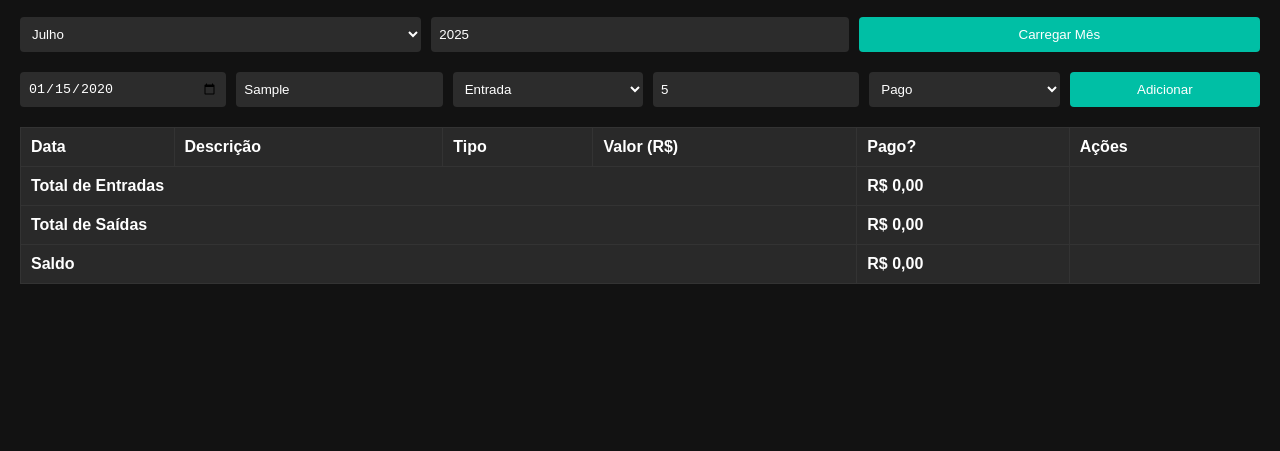
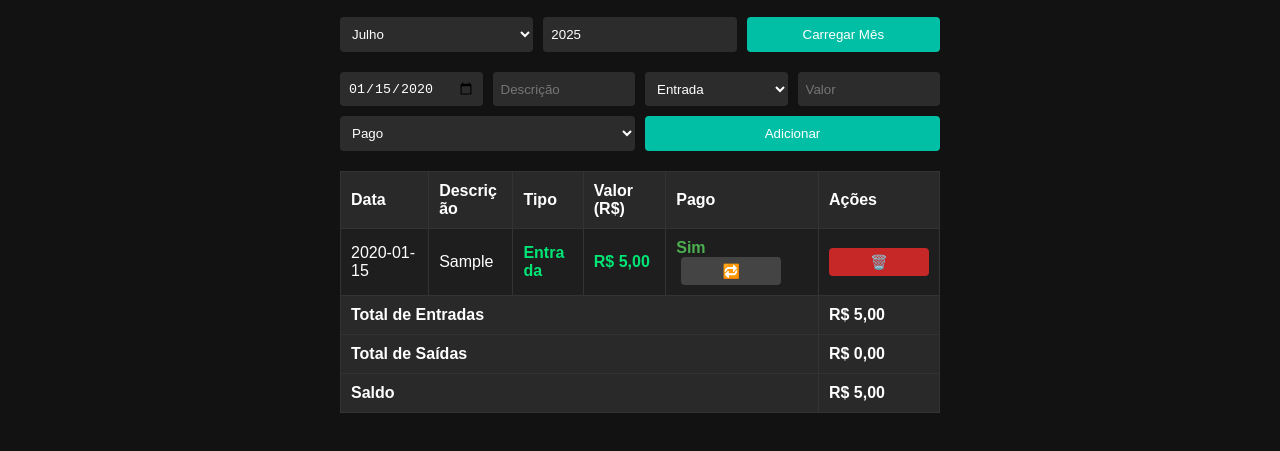
Before and after one commit to FoundationKaleosu/Livro-de-Financas, a plain HTML site: page index.html in a window 1280 px wide. Both pictures are taken after typing "2020-01-15", "Sample", "5" into the empty fields and a click on the button "Adicionar". Shown: the part 81-532 px from the top of the page. Drawn offline with Linux system fonts and the light colour scheme; no server answers.

Commit message:
index.html

```diff
--- a/index.html
+++ b/index.html
@@ -2,8 +2,8 @@
 <html lang="pt-BR">
 <head>
   <meta charset="UTF-8" />
-  <meta name="viewport" content="width=device-width, initial-scale=1" />
-  <title>Livro de Finanças - Firebase Realtime DB</title>
+  <title>Livro de Finanças - Firebase</title>
+  <meta name="viewport" content="width=device-width, initial-scale=1.0" />
   <style>
     :root {
       --bg: #121212;
@@ -13,43 +13,48 @@
       --entrada: #00e676;
       --saida: #ff5252;
       --highlight: #292929;
+      --btn-toggle-bg: #444;
+      --btn-remove-bg: #c62828;
     }
-
     body {
       background-color: var(--bg);
       color: var(--fg);
       font-family: Arial, sans-serif;
       margin: 0;
       padding: 20px;
+      display: flex;
+      flex-direction: column;
+      align-items: center;
+      min-height: 100vh;
+      box-sizing: border-box;
     }
-
     h1 {
       text-align: center;
       margin-bottom: 20px;
     }
-
+    .container {
+      width: 100%;
+      max-width: 600px;
+    }
     table {
       width: 100%;
       border-collapse: collapse;
       background: var(--table-bg);
       margin-bottom: 20px;
+      word-break: break-word;
     }
-
     th, td {
       border: 1px solid var(--border);
       padding: 10px;
       text-align: left;
     }
-
     th {
       background: var(--highlight);
     }
-
     tfoot td {
       font-weight: bold;
       background: var(--highlight);
     }
-
     input, select {
       width: 100%;
       padding: 8px;
@@ -57,19 +62,17 @@
       border-radius: 4px;
       background: #2c2c2c;
       color: var(--fg);
+      box-sizing: border-box;
     }
-
     .form-row, .filtros {
       display: flex;
       flex-wrap: wrap;
       gap: 10px;
       margin-bottom: 20px;
     }
-
     .form-row > *, .filtros > * {
-      flex: 1 1 150px;
+      flex: 1 1 140px;
     }
-
     button {
       padding: 10px;
       cursor: pointer;
@@ -78,58 +81,76 @@
       color: white;
       border-radius: 4px;
       min-width: 100px;
+      box-sizing: border-box;
     }
-
     .entrada {
       color: var(--entrada);
       font-weight: bold;
     }
-
     .saida {
       color: var(--saida);
       font-weight: bold;
     }
-
     .botao-remover {
-      background: #c62828;
+      background: var(--btn-remove-bg);
       padding: 6px 10px;
       border-radius: 4px;
       border: none;
       cursor: pointer;
       color: white;
+      font-size: 14px;
     }
-
+    .botao-toggle-pago {
+      background: var(--btn-toggle-bg);
+      padding: 6px 10px;
+      border-radius: 4px;
+      border: none;
+      cursor: pointer;
+      color: white;
+      font-size: 14px;
+      margin-left: 5px;
+    }
+    .pago-sim {
+      color: #4caf50;
+      font-weight: bold;
+    }
+    .pago-nao {
+      color: #f44336;
+      font-weight: bold;
+    }
+    .pago-ignorar {
+      color: #999999;
+      font-weight: bold;
+    }
     @media (max-width: 600px) {
       th, td {
         font-size: 14px;
         padding: 6px;
       }
-
       input, select, button {
         font-size: 14px;
       }
-
       .form-row, .filtros {
         flex-direction: column;
       }
-
       .form-row > *, .filtros > * {
         flex: 1 1 100%;
       }
+      body {
+        padding: 10px;
       }
-
-    /* Status pago styles */
-    .pago-sim { color: #00e676; font-weight: bold; }
-    .pago-nao { color: #ff5252; font-weight: bold; }
-    .pago-ignorar { color: #888; font-style: italic; }
+      .container {
+        width: 100%;
+      }
+    }
   </style>
 </head>
 <body>
-
+  <div class="container">
     <h1>Livro de Finanças</h1>
 
     <div class="filtros">
-    <select id="filtroMes">
+      <select id="filtroMes" aria-label="Selecionar mês">
         <option value="01">Janeiro</option>
         <option value="02">Fevereiro</option>
         <option value="03">Março</option>
@@ -143,63 +164,61 @@
         <option value="11">Novembro</option>
         <option value="12">Dezembro</option>
       </select>
-    <input type="number" id="filtroAno" placeholder="Ano" min="1900" max="2100" />
+      <input type="number" id="filtroAno" placeholder="Ano" min="1900" max="2100" aria-label="Selecionar ano" />
       <button onclick="carregarLancamentos()">Carregar Mês</button>
     </div>
 
     <div class="form-row">
-    <input type="date" id="data" />
-    <input type="text" id="descricao" placeholder="Descrição" />
-    <select id="tipo">
+      <input type="date" id="data" aria-label="Data do lançamento" />
+      <input type="text" id="descricao" placeholder="Descrição" aria-label="Descrição do lançamento" />
+      <select id="tipo" aria-label="Tipo do lançamento">
         <option value="entrada">Entrada</option>
         <option value="saida">Saída</option>
       </select>
-    <input type="number" id="valor" placeholder="Valor" step="0.01" />
-    <select id="pago">
+      <input type="number" id="valor" placeholder="Valor" step="0.01" aria-label="Valor do lançamento" />
+      <select id="pago" aria-label="Status do pagamento">
         <option value="sim">Pago</option>
         <option value="nao">Não Pago</option>
-      <option value="ignorar">***</option>
+        <option value="***">***</option>
       </select>
       <button onclick="adicionarLancamento()">Adicionar</button>
     </div>
 
-  <table id="livroCaixa">
+    <table id="livroCaixa" aria-label="Tabela de lançamentos financeiros">
       <thead>
         <tr>
           <th>Data</th>
           <th>Descrição</th>
           <th>Tipo</th>
           <th>Valor (R$)</th>
-        <th>Pago?</th>
+          <th>Pago</th>
           <th>Ações</th>
         </tr>
       </thead>
       <tbody></tbody>
       <tfoot>
         <tr>
-        <td colspan="4">Total de Entradas</td>
+          <td colspan="5">Total de Entradas</td>
           <td id="totalEntradas">R$ 0,00</td>
-        <td></td>
         </tr>
         <tr>
-        <td colspan="4">Total de Saídas</td>
+          <td colspan="5">Total de Saídas</td>
           <td id="totalSaidas">R$ 0,00</td>
-        <td></td>
         </tr>
         <tr>
-        <td colspan="4">Saldo</td>
+          <td colspan="5">Saldo</td>
           <td id="saldoFinal">R$ 0,00</td>
-        <td></td>
         </tr>
       </tfoot>
     </table>
+  </div>
 
-  <!-- Firebase SDKs -->
-  <script src="https://www.gstatic.com/firebasejs/9.22.2/firebase-app-compat.js"></script>
-  <script src="https://www.gstatic.com/firebasejs/9.22.2/firebase-database-compat.js"></script>
+  <!-- Firebase -->
+  <script src="https://www.gstatic.com/firebasejs/9.23.0/firebase-app-compat.js"></script>
+  <script src="https://www.gstatic.com/firebasejs/9.23.0/firebase-database-compat.js"></script>
 
   <script>
-    // Sua config Firebase (Realtime Database)
+    // Config Firebase (substitua com o seu config)
     const firebaseConfig = {
       apiKey: "AIzaSyAKjavNwXaaNigtooZFaPF7-FyWg7qzGeI",
       authDomain: "livro-de-financas.firebaseapp.com",
@@ -210,7 +229,6 @@
       appId: "1:915101729753:web:64b61b3ff4cae9d8590fc8"
     };
 
-    // Inicializa Firebase
     firebase.initializeApp(firebaseConfig);
     const db = firebase.database();
 
@@ -223,7 +241,6 @@
     const filtroAnoEl = document.getElementById("filtroAno");
 
     let lancamentos = {};
-    let chaveAtual = "";
 
     function formatar(valor) {
       return valor.toLocaleString('pt-BR', { style: 'currency', currency: 'BRL' });
@@ -232,67 +249,79 @@
     function chaveMes() {
       const mes = filtroMesEl.value;
       const ano = filtroAnoEl.value;
+      if (!ano || !mes) return null;
       return `${ano}-${mes}`;
     }
 
-    async function carregarLancamentos() {
-      chaveAtual = chaveMes();
-      if (!filtroAnoEl.value) {
-        alert("Informe o ano para carregar.");
+    function carregarLancamentos() {
+      const chave = chaveMes();
+      if (!chave) {
+        alert("Selecione mês e ano válidos.");
         return;
       }
-      const ref = db.ref(`livroCaixa/${chaveAtual}`);
-      const snapshot = await ref.once('value');
+      const ref = db.ref("livroCaixa/" + chave);
+      ref.once("value").then(snapshot => {
         lancamentos = snapshot.val() || {};
         renderizarTabela();
+      }).catch(err => {
+        alert("Erro ao carregar lançamentos: " + err.message);
+      });
     }
 
-    async function adicionarLancamento() {
+    function salvarLancamentos() {
+      const chave = chaveMes();
+      if (!chave) return;
+      const ref = db.ref("livroCaixa/" + chave);
+      ref.set(lancamentos).catch(err => {
+        alert("Erro ao salvar lançamento: " + err.message);
+      });
+    }
+
+    function adicionarLancamento() {
       const data = document.getElementById("data").value;
       const descricao = document.getElementById("descricao").value.trim();
       const tipo = document.getElementById("tipo").value;
       const valor = parseFloat(document.getElementById("valor").value);
       const pago = document.getElementById("pago").value;
 
-      if (!data || !descricao || isNaN(valor)) {
+      if (!data || !descricao || !tipo || isNaN(valor)) {
         alert("Preencha todos os campos corretamente.");
         return;
       }
 
-      // Cria um novo lançamento com uma key automática
-      const ref = db.ref(`livroCaixa/${chaveAtual}`);
-      const novoRef = ref.push();
+      const chave = chaveMes();
+      if (!chave) {
+        alert("Selecione mês e ano válidos no filtro para adicionar.");
+        return;
+      }
 
-      const lancamento = { data, descricao, tipo, valor, pago };
+      const id = Date.now().toString();
 
-      await novoRef.set(lancamento);
-      carregarLancamentos();
+      lancamentos[id] = { data, descricao, tipo, valor, pago };
+      salvarLancamentos();
+      renderizarTabela();
 
-      // Limpar campos
-      document.getElementById("data").value = "";
+      // Limpa campos
       document.getElementById("descricao").value = "";
       document.getElementById("valor").value = "";
-      document.getElementById("pago").value = "sim";
+      // Mantém data e filtros para facilitar adicionar vários
     }
 
-    async function removerLancamento(key) {
-      if (!confirm("Deseja realmente remover este lançamento?")) return;
-      const ref = db.ref(`livroCaixa/${chaveAtual}/${key}`);
-      await ref.remove();
-      carregarLancamentos();
+    function removerLancamento(key) {
+      if (!confirm("Deseja remover este lançamento?")) return;
+      delete lancamentos[key];
+      salvarLancamentos();
+      renderizarTabela();
     }
 
-    async function togglePago(key) {
-      const lanc = lancamentos[key];
-      if (!lanc) return;
-
-      if (lanc.pago === "sim") lanc.pago = "nao";
-      else if (lanc.pago === "nao") lanc.pago = "sim";
-      else return; // ignora ***
-
-      const ref = db.ref(`livroCaixa/${chaveAtual}/${key}`);
-      await ref.update({ pago: lanc.pago });
-      carregarLancamentos();
+    function togglePago(key) {
+      if (!lancamentos[key]) return;
+      const atual = lancamentos[key].pago;
+      if (atual === "sim") lancamentos[key].pago = "nao";
+      else if (atual === "nao") lancamentos[key].pago = "sim";
+      // Não altera se for ***
+      salvarLancamentos();
+      renderizarTabela();
     }
 
     function renderizarTabela() {
@@ -300,42 +329,50 @@
       let totalEntradas = 0;
       let totalSaidas = 0;
 
-      // Convertendo objeto para array para ordenar
       const arr = Object.entries(lancamentos).map(([key, val]) => ({ key, ...val }));
       arr.sort((a, b) => new Date(a.data) - new Date(b.data));
 
       arr.forEach(l => {
+        const valorNum = Number(l.valor);
+        if (isNaN(valorNum)) {
+          console.warn("Valor inválido no lançamento:", l);
+          return; // pula lançamento com valor inválido
+        }
+
         const linha = document.createElement("tr");
         linha.innerHTML = `
           <td>${l.data}</td>
           <td>${l.descricao}</td>
           <td class="${l.tipo === 'entrada' ? 'entrada' : 'saida'}">${l.tipo.charAt(0).toUpperCase() + l.tipo.slice(1)}</td>
-          <td class="${l.tipo === 'entrada' ? 'entrada' : 'saida'}">${formatar(l.valor)}</td>
+          <td class="${l.tipo === 'entrada' ? 'entrada' : 'saida'}">${formatar(valorNum)}</td>
           <td class="${l.pago === 'sim' ? 'pago-sim' : l.pago === 'nao' ? 'pago-nao' : 'pago-ignorar'}">
-            ${l.pago === 'ignorar' ? '***' : l.pago === 'sim' ? 'Sim' : 'Não'}
-            ${l.pago !== 'ignorar' ? `<button onclick="togglePago('${l.key}')" style="margin-left:6px;">🔁</button>` : ''}
+            ${l.pago === '***' ? '***' : l.pago === 'sim' ? 'Sim' : 'Não'}
+            ${l.pago !== '***' ? `<button class="botao-toggle-pago" aria-label="Alternar pago/não pago" onclick="togglePago('${l.key}')">🔁</button>` : ''}
           </td>
-          <td><button class="botao-remover" onclick="removerLancamento('${l.key}')">🗑️</button></td>
+          <td><button class="botao-remover" aria-label="Remover lançamento" onclick="removerLancamento('${l.key}')">🗑️</button></td>
         `;
         tbody.appendChild(linha);
 
-        if (l.tipo === "entrada" && l.pago !== "ignorar") totalEntradas += l.valor;
-        else if (l.tipo === "saida" && l.pago !== "ignorar") totalSaidas += l.valor;
+        if (l.pago !== "***") {
+          if (l.tipo === "entrada") totalEntradas += valorNum;
+          else if (l.tipo === "saida") totalSaidas += valorNum;
+        }
       });
+
+      console.log("Totais calculados:", { totalEntradas, totalSaidas });
 
       totalEntradasEl.textContent = formatar(totalEntradas);
       totalSaidasEl.textContent = formatar(totalSaidas);
       saldoFinalEl.textContent = formatar(totalEntradas - totalSaidas);
     }
 
-    // Define mês e ano padrão para hoje
-    window.onload = () => {
+    // Inicializa filtro com mês e ano atual
     const hoje = new Date();
-      filtroMesEl.value = String(hoje.getMonth() + 1).padStart(2, "0");
+    filtroMesEl.value = (hoje.getMonth() + 1).toString().padStart(2, "0");
     filtroAnoEl.value = hoje.getFullYear();
+
+    // Carrega dados ao iniciar página
     carregarLancamentos();
-    };
   </script>
-
 </body>
 </html>
```
Lines whose indentation alone changed are shown as unchanged.
